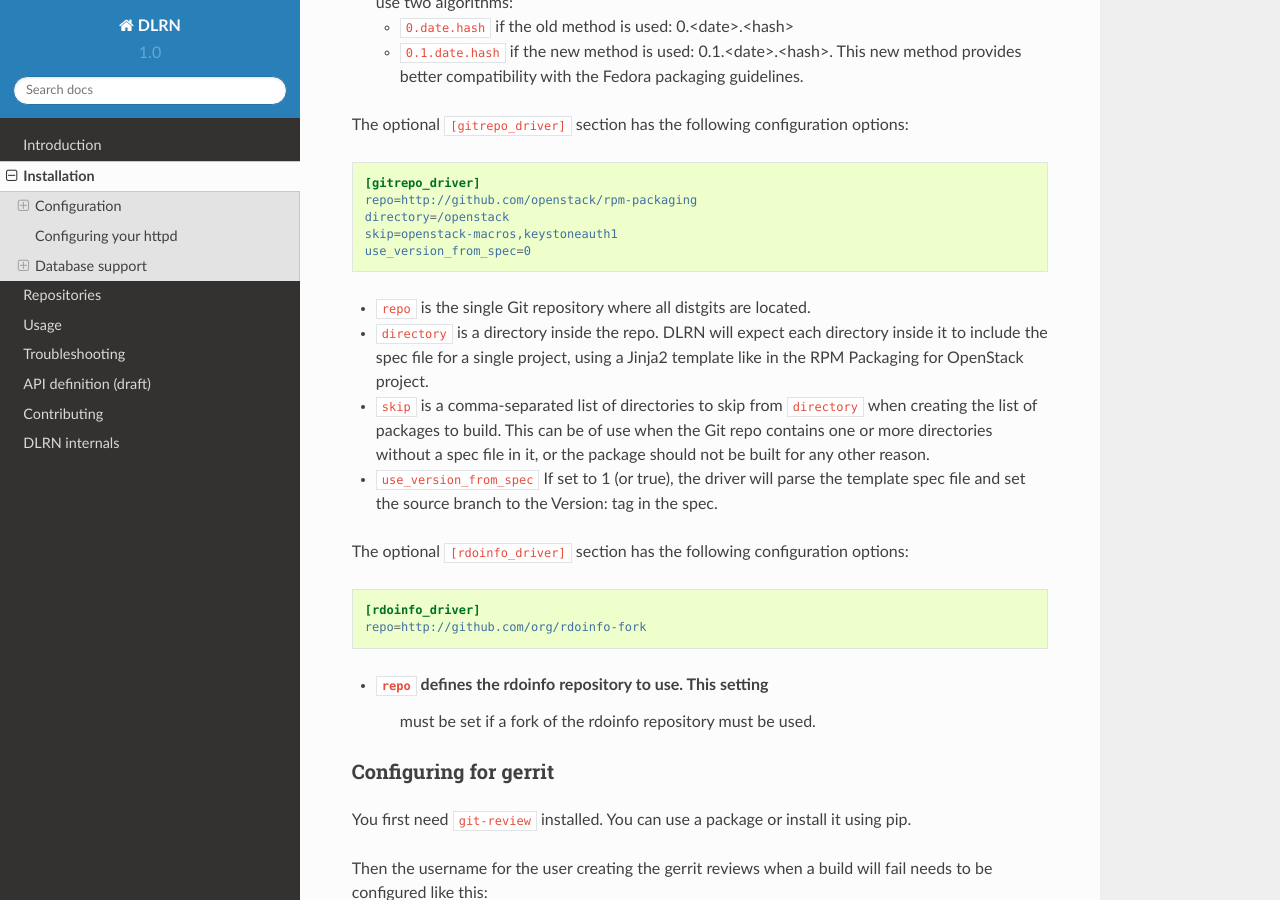
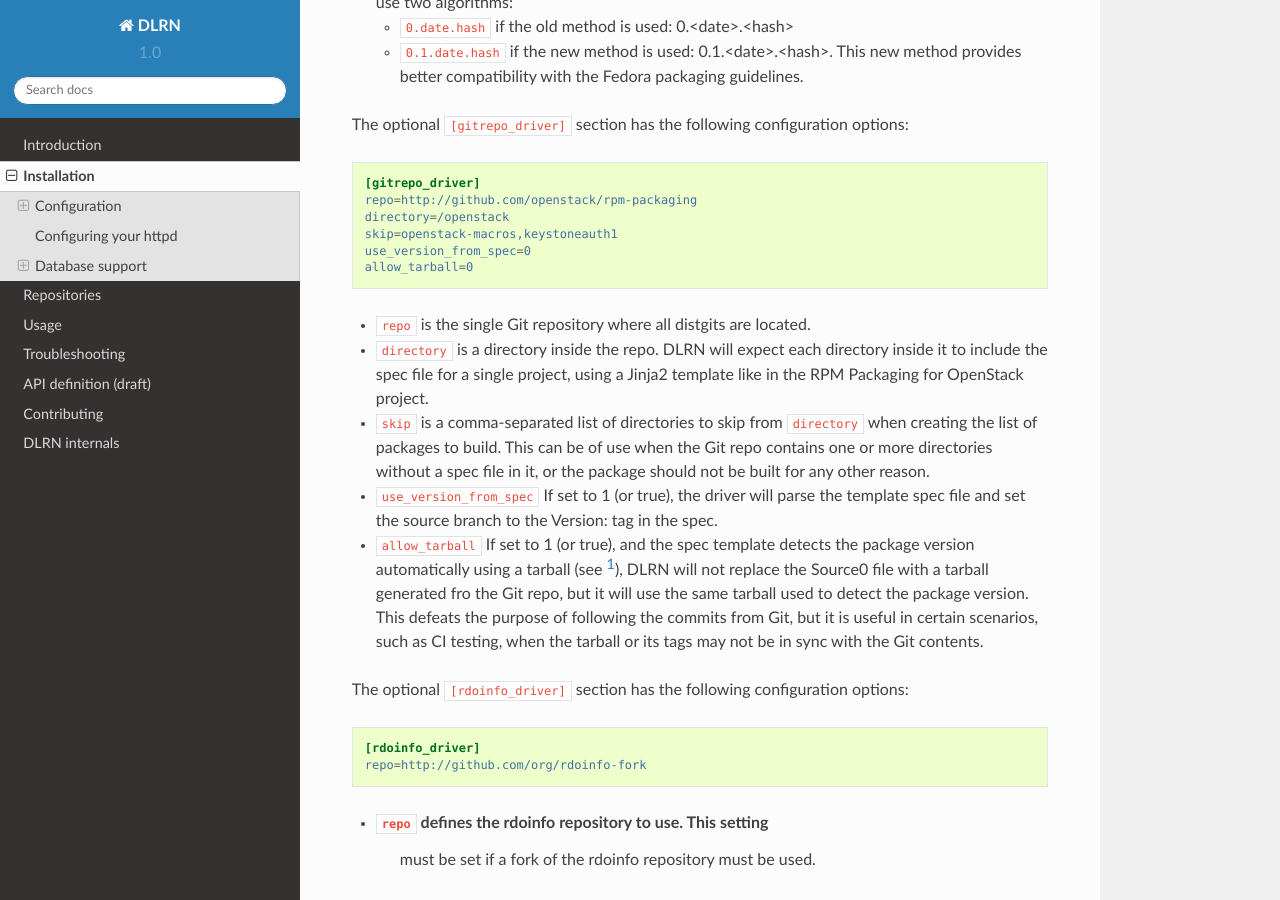
Before and after one commit to softwarefactory-project/DLRN, a Sphinx documentation site: the page built from doc/source/installation.rst, in a window 1280 px wide and 900 px high, scrolled down 2726 px. Built offline with Sphinx 7.4.7 and the Read the Docs theme 2.0.0, drawn with Linux system fonts in a browser that asks for light colours; some of the changed text lies outside the part shown.

Commit message:
[gitrepo driver] Add option to use provided tarball for builds
There are some cases when using the gitrepo driver (for the
openstack/rpm-packaging project), where the package version detected
by DLRN and the one detected by renderspec using the tarball may
differ:

- When a repo has a new tag assigned, but this tag is not reflected
  in the published tarball.
- When a new tarball has not been published yet after a commit has
  been merged in Git.

In those cases, DLRN fails to build the package, due to this mismatch.
This causes problems in the CI case, where false positives are found
for specs that are correct.

To fix this, we are adding a toggle in the gitrepo driver (allow_tarball).
When set to true, DLRN will take the same tarball used to detect the
package version for the build. This ensures that the package version
will be the same, and avoid false negatives in CI.

We probably do not want to enable this switch in the general case,
but at least for CI.

TG-1035
TG-1028 #closed

Change-Id: Ib404df9fa8b4289ddf293d19bb7660692e212783

```diff
--- a/doc/source/installation.rst
+++ b/doc/source/installation.rst
@@ -181,6 +181,7 @@ options:
     directory=/openstack
     skip=openstack-macros,keystoneauth1
     use_version_from_spec=0
+    allow_tarball=0
 
 * ``repo`` is the single Git repository where all distgits are located.
 * ``directory`` is a directory inside the repo. DLRN will expect each
@@ -192,6 +193,13 @@ options:
   the package should not be built for any other reason.
 * ``use_version_from_spec`` If set to 1 (or true), the driver will parse the
   template spec file and set the source branch to the Version: tag in the spec.
+* ``allow_tarball`` If set to 1 (or true), and the spec template detects the
+  package version automatically using a tarball (see [1]_), DLRN will not
+  replace the Source0 file with a tarball generated fro the Git repo, but it
+  will use the same tarball used to detect the package version. This defeats
+  the purpose of following the commits from Git, but it is useful in certain
+  scenarios, such as CI testing, when the tarball or its tags may not be in
+  sync with the Git contents.
 
 The optional ``[rdoinfo_driver]`` section has the following configuration
 options:
@@ -311,3 +319,9 @@ supported MariaDB:
     $ alembic stamp head
 
 After that initial command, you will be able to run future migrations.
+
+References
+==========
+
+ .. [1] Version handling using renderspec templates
+    https://github.com/openstack/renderspec/blob/master/doc/source/usage.rst#handling-the-package-version
```
Also changed, not shown: 4 other files.
